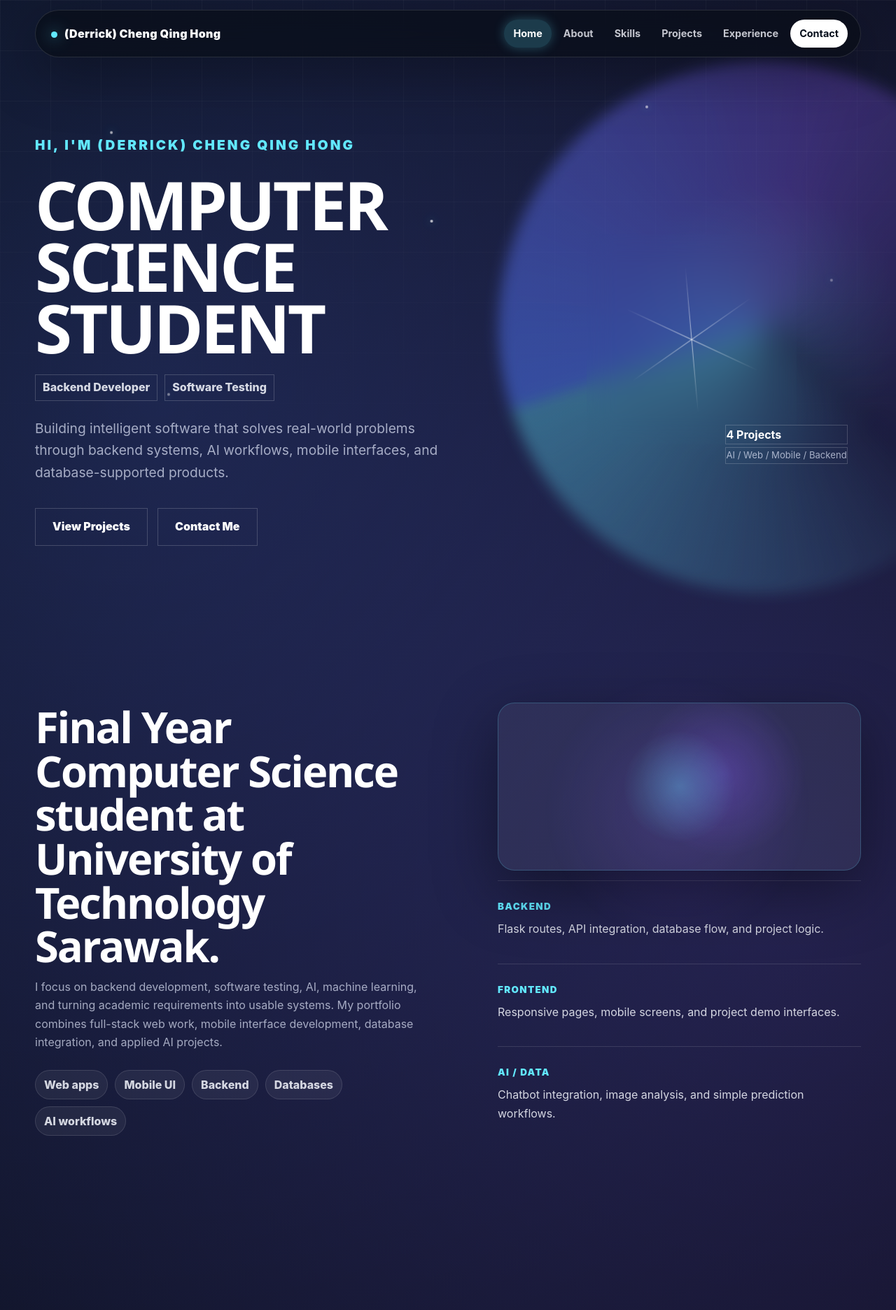
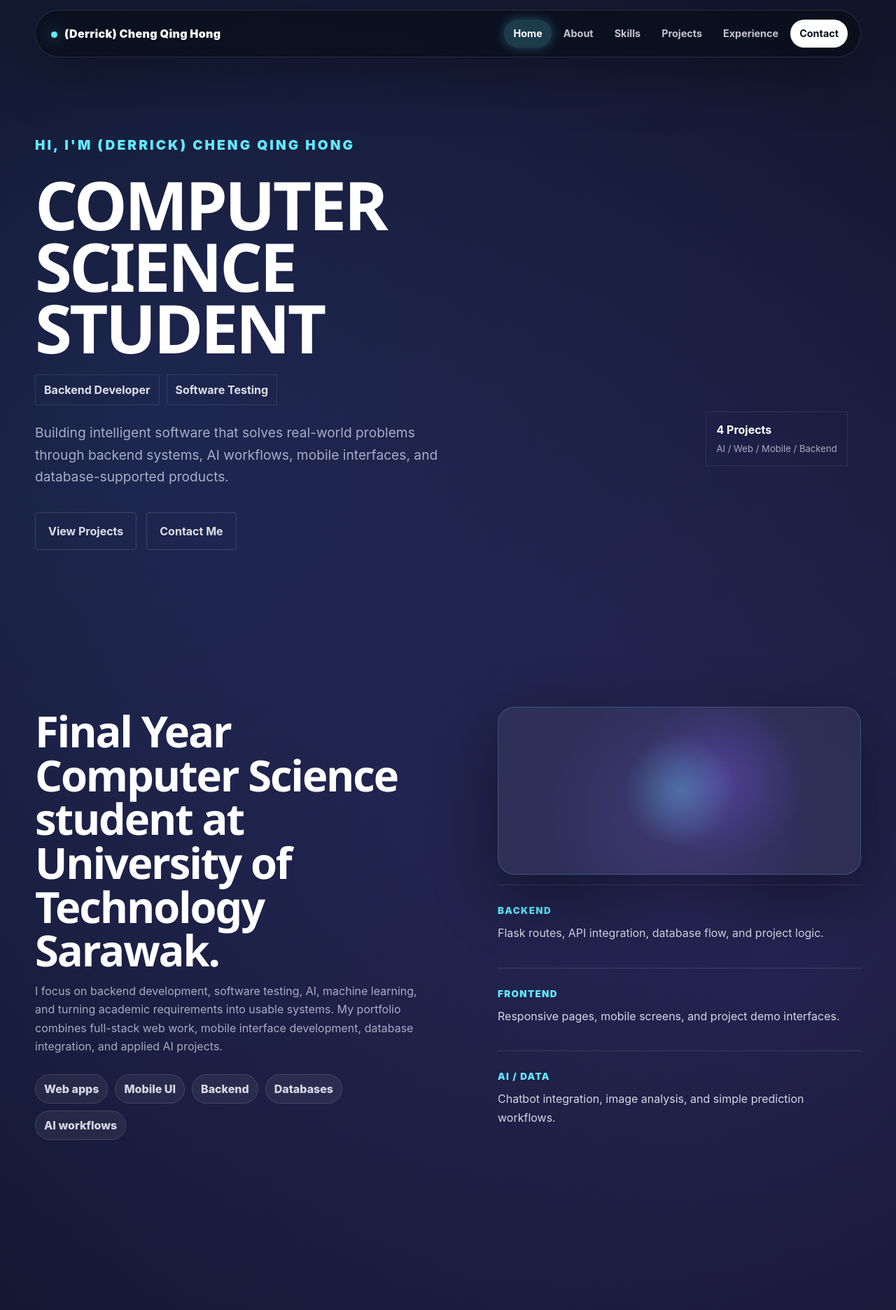
Before and after one commit to Derrick0318/portfolio, a Flask app: page / in a window 1280 px wide. Shown: the top 1872 px of the page at 70% size. Run offline with Flask 3, Linux system fonts and the light colour scheme.

Commit message:
Design: apply flat portfolio redesign with simple line-based sections

```diff
--- a/static/css/portfolio/boxless.css
+++ b/static/css/portfolio/boxless.css
@@ -1,9 +1,26 @@
-/* Boxless override - remove card backgrounds, shadows, radii across portfolio */
+/* Flat redesign override for portfolio sections */
 :root {
-  --bg-card: transparent;
+  --boxless-border: rgba(255, 255, 255, 0.14);
+  --boxless-border-strong: rgba(255, 255, 255, 0.24);
+  --boxless-faint: rgba(255, 255, 255, 0.06);
+  --boxless-text: rgba(247, 249, 255, 0.88);
+  --boxless-muted: rgba(232, 238, 255, 0.65);
+  --boxless-accent: rgba(98, 232, 255, 0.75);
 }
 
-/* Broad selectors for elements that act like cards/boxes */
+body::before,
+.hero::before,
+.holo-ring,
+.holo-core,
+.particle-field span,
+.skill-panel::before,
+.project-card::before,
+.pro-tip-card::before,
+.skill-panel span::before {
+  display: none !important;
+}
+
+/* Remove all remaining boxes and glass panels */
 .card,
 .project-card,
 .resource-card,
@@ -28,28 +45,22 @@
 .ai-detail,
 .details-river,
 .project-resources,
-.resource-grid {
+.resource-grid,
+.where-card,
+.experience-header-block,
+.hero-actions,
+.project-visual,
+.holo-caption,
+.hero-roles,
+.hero-shell,
+.project-number {
   background: transparent !important;
   box-shadow: none !important;
   border-radius: 0 !important;
   border: none !important;
 }
 
-/* Make resource action buttons clear and stacked under the title/description */
-.resource-actions {
-  margin-top: 12px;
-  display: flex;
-  gap: 12px;
-  flex-wrap: wrap;
-}
-
-.resource-actions .btn {
-  display: inline-block;
-  padding: 10px 16px;
-  text-decoration: none;
-}
-
-/* Remove remaining glass cards, badges, and rounded buttons */
+/* Flat tag and button styling */
 .hero-roles span,
 .project-stack-preview span,
 .project-summary-strip span,
@@ -57,143 +68,187 @@
 .project-link-label,
 .primary-action,
 .secondary-action,
-.title-circle-icon,
-.where-dot,
-.project-number,
-.holo-caption,
-.holo-caption strong,
-.holo-caption span {
+.btn {
+  border: 1px solid var(--boxless-border) !important;
   background: transparent !important;
-  border: 1px solid rgba(255, 255, 255, 0.18) !important;
-  border-radius: 0 !important;
+  border-radius: 4px !important;
   box-shadow: none !important;
+  color: var(--boxless-text) !important;
+  padding: 10px 18px !important;
+  font-weight: 700 !important;
 }
 
 .hero-roles span,
 .skill-panel span,
 .project-stack-preview span,
 .project-summary-strip span {
-  padding: 4px 10px !important;
-  color: rgba(247, 249, 255, 0.85) !important;
+  border-radius: 2px !important;
+  padding: 8px 12px !important;
+  background: rgba(255, 255, 255, 0.02) !important;
+}
+
+.btn:hover,
+.project-link-label:hover,
+.primary-action:hover,
+.secondary-action:hover {
+  background: rgba(255, 255, 255, 0.04) !important;
+  border-color: var(--boxless-border-strong) !important;
+}
+
+/* Simplified skills layout */
+.skills-grid {
+  gap: 20px !important;
 }
 
 .skill-panel {
-  background: transparent !important;
-  border: none !important;
-  box-shadow: none !important;
-  border-radius: 0 !important;
-  padding: 22px 16px !important;
-  border-left: 2px solid rgba(98, 232, 255, 0.35) !important;
+  padding: 24px 20px !important;
+  border-left: 3px solid var(--boxless-accent) !important;
+  border-top: 1px solid rgba(255, 255, 255, 0.08) !important;
+  border-bottom: 1px solid rgba(255, 255, 255, 0.08) !important;
+  border-right: 1px solid rgba(255, 255, 255, 0.08) !important;
 }
 
-.skill-panel::before,
-.project-card::before,
-.pro-tip-card::before,
-.skill-panel span::before {
+.skill-panel h3 {
+  margin-bottom: 18px !important;
+}
+
+/* Timeline and experience flat styling */
+.where-item {
+  display: grid !important;
+  grid-template-columns: 190px 1px minmax(0, 1fr) !important;
+  gap: 24px !important;
+  padding-bottom: 28px !important;
+}
+
+.where-meta {
+  padding-bottom: 12px !important;
+  border-bottom: 1px solid rgba(255, 255, 255, 0.08) !important;
+  margin-bottom: 18px !important;
+}
+
+.where-axis::before {
+  background: rgba(255, 255, 255, 0.08) !important;
+  left: 50% !important;
+  width: 1px !important;
+}
+
+.title-circle-icon {
   display: none !important;
 }
 
-.where-card,
-.experience-header-block,
-.hero-actions,
-.project-visual,
-.holo-caption,
-.hero-roles,
-.hero-shell,
-.holo-ring,
-.holo-core,
-.project-card {
-  background: transparent !important;
-  border: none !important;
-  box-shadow: none !important;
+.where-dot {
+  width: 10px !important;
+  height: 10px !important;
   border-radius: 0 !important;
+  background: var(--boxless-accent) !important;
 }
 
 .where-card {
   padding: 0 !important;
 }
 
-.where-item {
-  padding-bottom: 28px !important;
+.where-card h3,
+.where-card p,
+.where-card li {
+  color: var(--boxless-text) !important;
 }
 
-.where-axis::before {
-  background: rgba(163, 230, 53, 0.45) !important;
+/* Simplified hero actions and tags */
+.hero-roles span {
+  border-radius: 2px !important;
 }
 
-.title-circle-icon {
-  width: 24px !important;
-  height: 4px !important;
-  border-radius: 0 !important;
-  border: none !important;
-}
-
-.where-dot {
-  width: 10px !important;
-  height: 10px !important;
-  border-radius: 2px !important;
-  background: rgba(163, 230, 53, 0.85) !important;
+.hero-actions {
+  gap: 14px !important;
 }
 
 .primary-action,
 .secondary-action {
-  background: transparent !important;
-  color: #ffffff !important;
-  border-radius: 0 !important;
-  box-shadow: none !important;
+  border-radius: 4px !important;
 }
 
-.primary-action:hover,
-.secondary-action:hover,
-.project-link-label:hover {
-  transform: none !important;
-  box-shadow: none !important;
+/* Project cards and visual content */
+.project-card {
+  padding-bottom: 34px !important;
+  border-bottom: 1px solid rgba(255, 255, 255, 0.08) !important;
+  margin-bottom: 42px !important;
 }
 
-.project-number {
-  border-radius: 2px !important;
-  background: rgba(5, 7, 10, 0.35) !important;
+.project-card:last-child {
+  margin-bottom: 0 !important;
+  border-bottom: none !important;
 }
 
-.holo-caption {
-  padding: 14px 16px !important;
-  background: transparent !important;
-}
-
-/* Ensure open layout for project visuals */
 .project-visual {
   border-radius: 0 !important;
-  border: none !important;
+  border: 1px solid rgba(255, 255, 255, 0.08) !important;
   background: transparent !important;
+  overflow: hidden !important;
 }
 
 .project-visual img {
   border-radius: 0 !important;
 }
 
-/* Ensure no card-like rounded rows remain */
-.skill-panel span,
-.hero-roles span,
-.project-stack-preview span,
-.project-summary-strip span {
-  border-radius: 0 !important;
+.project-number {
+  background: transparent !important;
+  border: 1px solid rgba(255, 255, 255, 0.06) !important;
+  color: var(--boxless-text) !important;
 }
 
-/* Ensure headings and sections are open */
-.section,
-.section-inner,
+/* Prevent bulky rounded sections */
 .experience-section,
 .about-section,
-.skills-section {
+.skills-section,
+.section,
+.section-inner {
   background: transparent !important;
 }
 
-/* Ensure section separators are subtle */
-.where-card,
-.skill-panel,
-.project-card,
-.holo-caption,
-.hero-actions,
-.project-visual {
-  padding: 0 !important;
+/* Keep resource actions minimal */
+.resource-actions {
+  gap: 10px !important;
 }
+
+.resource-actions .btn {
+  padding: 10px 14px !important;
+  border-radius: 4px !important;
+  border-color: rgba(255, 255, 255, 0.18) !important;
+}
+
+/* Reduce visual noise in the hero */
+.hero::before {
+  opacity: 0.2 !important;
+}
+
+.holo-ring,
+.holo-core {
+  opacity: 0.25 !important;
+}
+
+.holo-caption {
+  border: 1px solid rgba(255, 255, 255, 0.08) !important;
+  padding: 12px 14px !important;
+}
+
+/* Make badges and tag-like UI simple */
+.project-stack-preview span,
+.hero-roles span,
+.skill-panel span,
+.project-summary-strip span {
+  background: transparent !important;
+  border-color: rgba(255, 255, 255, 0.10) !important;
+}
+
+/* Remove remaining full rounded shapes */
+.title-circle-icon,
+.holo-ring,
+.holo-core,
+.where-dot,
+.project-number,
+.hero-roles span,
+.project-stack-preview span,
+.project-summary-strip span,
+.skill-panel span {
+  border-radius: 2px !important;
+}
```
